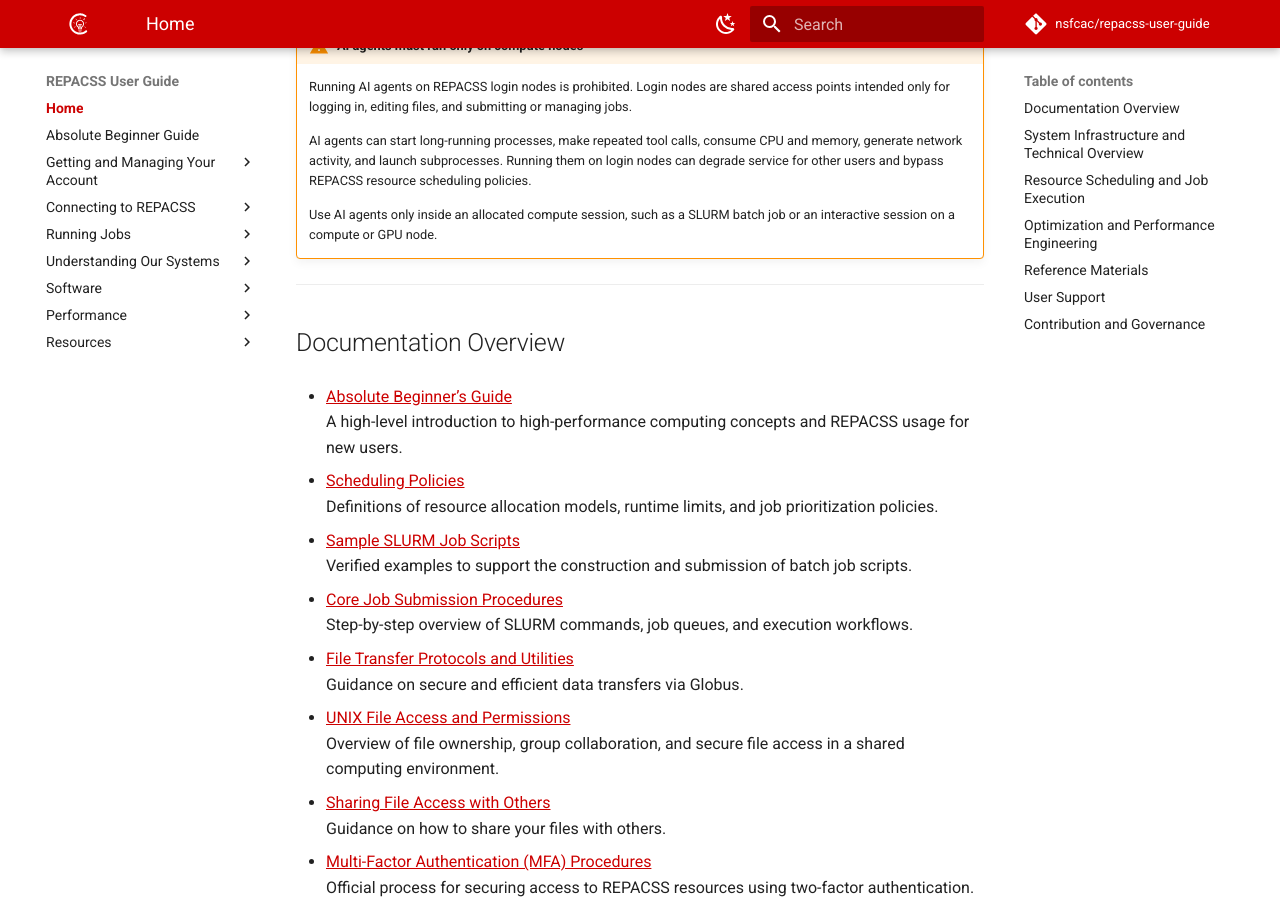
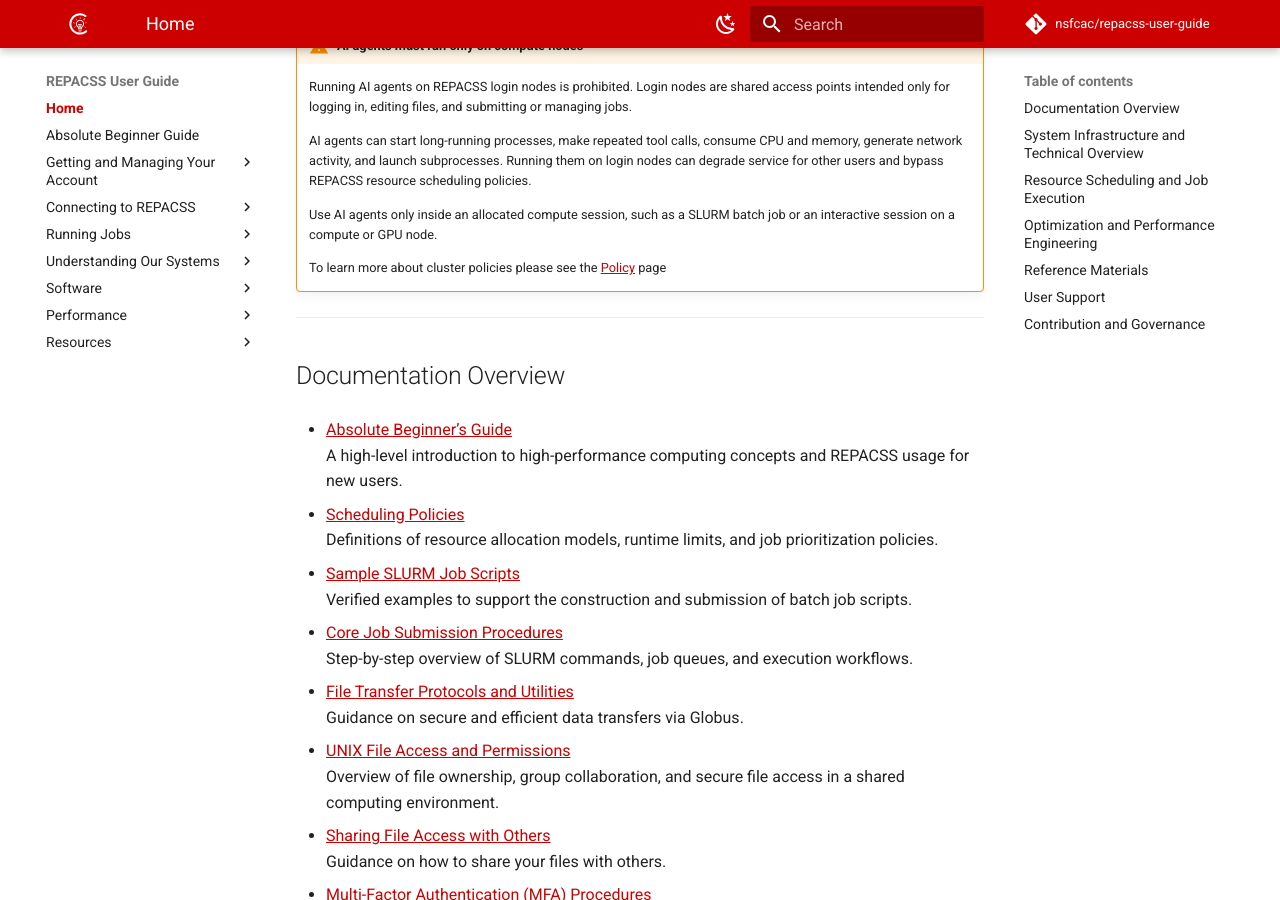
Before and after one commit to nsfcac/repacss-user-guide, an MkDocs documentation site: the page built from docs/index.md, in a window 1280 px wide and 900 px high, scrolled down 429 px. Built offline with MkDocs 1.6.1 and Material for MkDocs 9.7.7, drawn with Linux system fonts in a browser that asks for light colours; comment, search, counter and statistics services are not loaded.

Commit message:
Added policies link to ai agents warning section

```diff
--- a/docs/index.md
+++ b/docs/index.md
@@ -8,6 +8,8 @@ The REmotely-managed Power Aware Computing Systems and Services (REPACSS) is a h
     AI agents can start long-running processes, make repeated tool calls, consume CPU and memory, generate network activity, and launch subprocesses. Running them on login nodes can degrade service for other users and bypass REPACSS resource scheduling policies.
 
     Use AI agents only inside an allocated compute session, such as a SLURM batch job or an interactive session on a compute or GPU node.
+
+    To learn more about cluster policies please see the [Policy](account/policy.md) page
 
 ---
 
```
